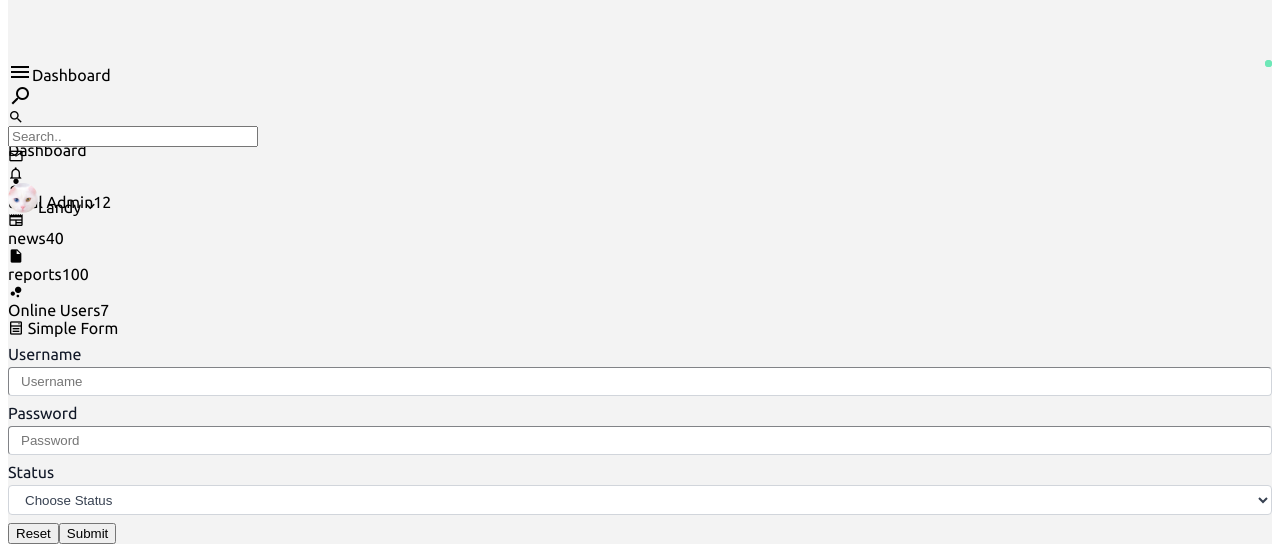
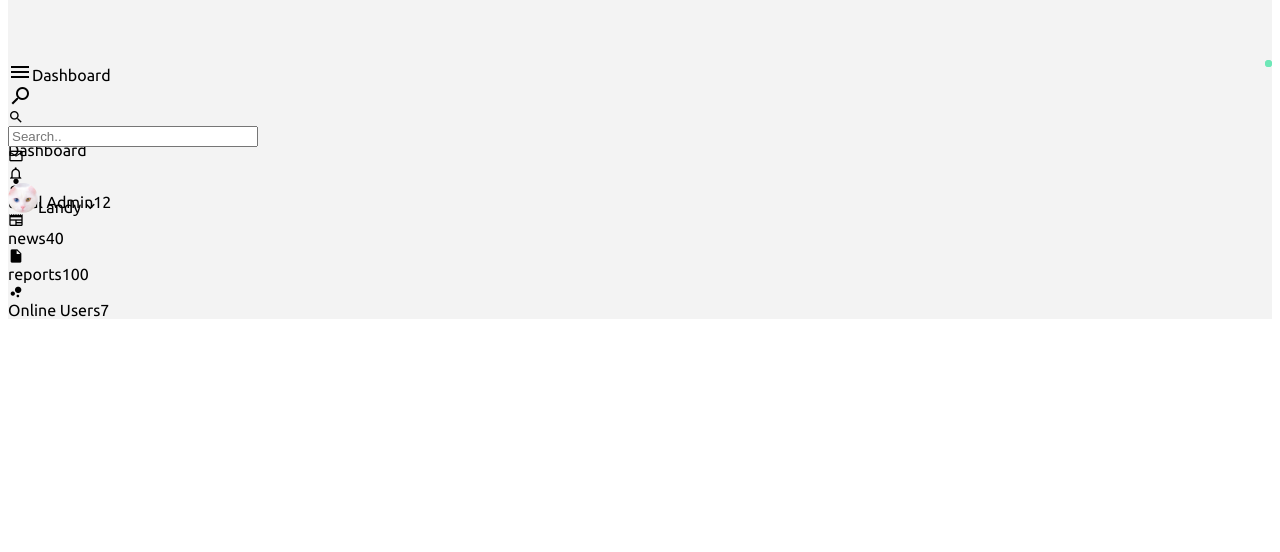
Before and after one commit to karahman34/vue-simple-tailwind-admin, a Vue app: page / in a window 1280 px wide. Shown: the part 748-1300 px from the top of the page. After the commit the page ends 1075 px from the top, so only its background shows below. Built offline with nearby package versions, Linux system fonts and the light colour scheme.

Commit message:
remove simple form

```diff
--- a/src/components/SimpleForm.vue
+++ /dev/null
@@ -1,71 +0,0 @@
-<template>
-  <div class="bg-white rounded shadow">
-    <!-- Header -->
-    <div class="py-3 text-lg font-medium text-green-500 border-b px-6">
-      <i class="mdi mdi-form-select mr-1"></i>
-      Simple Form
-    </div>
-
-    <!-- Body -->
-    <div class="px-6 py-3">
-      <form ref="simpleForm" action="">
-        <div class="form-group">
-          <label for="username" class="text-gray-600">Username</label>
-          <input
-            type="text"
-            id="username"
-            class="form-control"
-            placeholder="Username"
-          />
-        </div>
-
-        <div class="form-group">
-          <label for="password">Password</label>
-          <input
-            type="password"
-            id="password"
-            class="form-control"
-            placeholder="Password"
-          />
-        </div>
-
-        <div class="form-group">
-          <label for="status">Status</label>
-          <select id="status" class="form-control">
-            <option value="" disabled selected>Choose Status</option>
-            <option value="active">Active</option>
-            <option value="disabled">Disabled</option>
-          </select>
-        </div>
-
-        <!-- Actions -->
-        <div class="mt-4 flex justify-end space-x-3">
-          <button
-            type="button"
-            class="py-1 px-3 rounded bg-gray-200 text-gray-500 transition-colors hover:bg-gray-300 focus:outline-none"
-            @click="resetForm"
-          >
-            Reset
-          </button>
-
-          <button
-            type="button"
-            class="py-1 px-3 rounded bg-green-500 text-white transition-colors hover:bg-green-400 focus:outline-none"
-          >
-            Submit
-          </button>
-        </div>
-      </form>
-    </div>
-  </div>
-</template>
-
-<script>
-export default {
-  methods: {
-    resetForm() {
-      this.$refs.simpleForm.reset()
-    },
-  },
-}
-</script>
--- a/src/views/Home.vue
+++ b/src/views/Home.vue
@@ -16,22 +16,18 @@
     </div>
 
     <!-- Second Row -->
-    <div class="mt-8 grid gap-4 grid-cols-1 lg:grid-cols-2">
-      <simple-form></simple-form>
-    </div>
+    <div class="mt-8 grid gap-4 grid-cols-1 lg:grid-cols-2"></div>
   </div>
 </template>
 
 <script>
 import QuickInfo from '@/components/QuickInfo'
-import SimpleForm from '@/components/SimpleForm.vue'
 
 export default {
   name: 'Home',
 
   components: {
     QuickInfo,
-    SimpleForm,
   },
 }
 </script>
```
